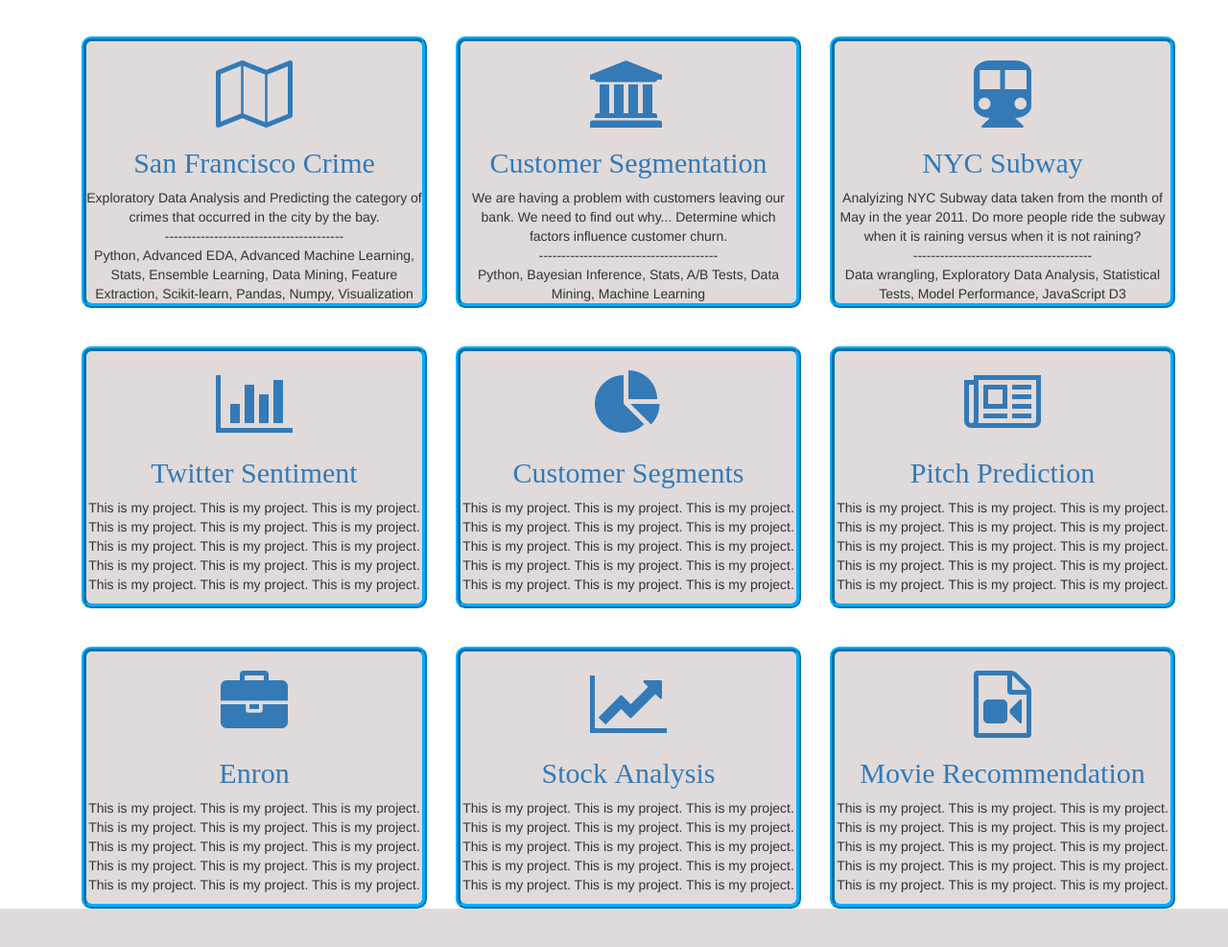
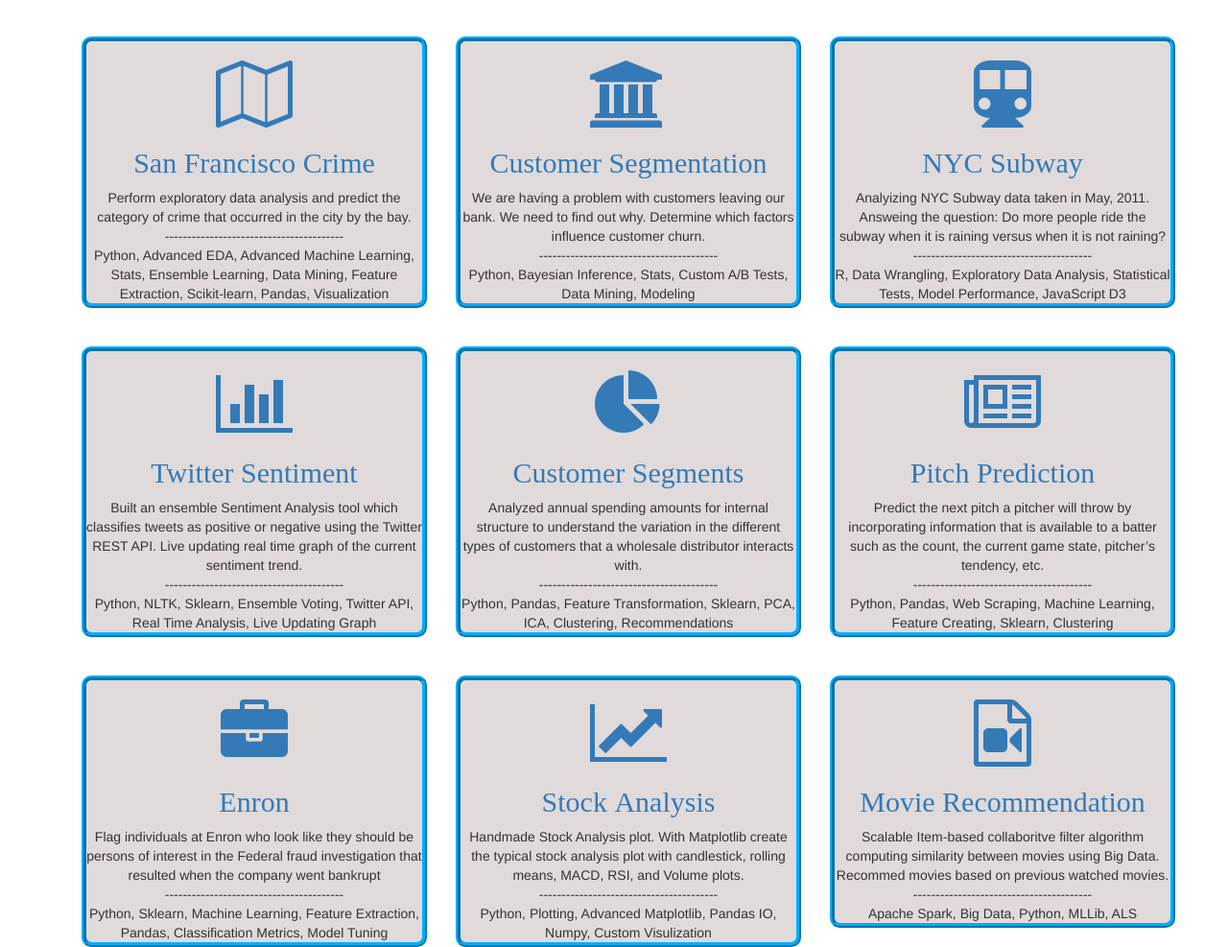
Before and after one commit to mevanoff24/profileSite, a Django app: page /projects/ in a window 1280 px wide. Shown: the part 142-1129 px from the top of the page at 96% size. Before the commit the page ends 1089 px from the top, so only its background shows below. Run offline with Django 3.2, Linux system fonts and the light colour scheme; some libraries are stand-ins or nearby versions.

Commit message:
content: update project description

```diff
--- a/src/templates/projects.html
+++ b/src/templates/projects.html
@@ -30,9 +30,9 @@
 				</br>
 				<a href="{% url 'sfcrime' %}"<i class="fa fa-map-o fa-5x"></i>
 				<h2 class='text-align-center'>San Francisco Crime</h2></a>
-				<div>Exploratory Data Analysis and Predicting the category of crimes that occurred in the city by the bay.</div>
+				<div>Perform exploratory data analysis and predict the category of crime that occurred in the city by the bay.</div>
 				<div>----------------------------------------</div>
-				<div>Python, Advanced EDA, Advanced Machine Learning, Stats, Ensemble Learning, Data Mining, Feature Extraction, Scikit-learn, Pandas, Numpy, Visualization</div>
+				<div>Python, Advanced EDA, Advanced Machine Learning, Stats, Ensemble Learning, Data Mining, Feature Extraction, Scikit-learn, Pandas, Visualization</div>
 			</div>
 		</div>
 
@@ -41,9 +41,9 @@
 				</br>
 				<a href="{% url 'customersegmentation' %}"<i class="fa fa-university fa-5x"></i>
 				<h2 class='text-align-center'>Customer Segmentation</h2></a>
-				<div>We are having a problem with customers leaving our bank. We need to find out why... Determine which factors influence customer churn.</div>
+				<div>We are having a problem with customers leaving our bank. We need to find out why. Determine which factors influence customer churn.</div>
 				<div>----------------------------------------</div>
-				<div>Python, Bayesian Inference, Stats, A/B Tests, Data Mining, Machine Learning</div>
+				<div>Python, Bayesian Inference, Stats, Custom A/B Tests, Data Mining, Modeling</div>
 			</div>
 		</div>
 
@@ -52,9 +52,9 @@
 				</br>
 				<a href="{% url 'nycsubway' %}"<i class="fa fa-subway fa-5x"></i>
 				<h2 class='text-align-center'>NYC Subway</h2></a>
-				<div>Analyizing NYC Subway data taken from the month of May in the year 2011. Do more people ride the subway when it is raining versus when it is not raining?</div>
+				<div>Analyizing NYC Subway data taken in May, 2011. Answeing the question: Do more people ride the subway when it is raining versus when it is not raining?</div>
 				<div>----------------------------------------</div>
-				<div>Data wrangling, Exploratory Data Analysis, Statistical Tests, Model Performance, JavaScript D3</div>
+				<div>R, Data Wrangling, Exploratory Data Analysis, Statistical Tests, Model Performance, JavaScript D3</div>
 			</div>
 		</div>
 
@@ -72,7 +72,9 @@
 				</br>
 				<a href="https://github.com/mevanoff24/DataScience/tree/master/TwitterSentimentAnalysis"<i class="fa fa-bar-chart fa-5x"></i>
 				<h2 class='text-align-center'>Twitter Sentiment</h2></a>
-				<p>This is my project. This is my project. This is my project. This is my project. This is my project. This is my project. This is my project. This is my project. This is my project. This is my project. This is my project. This is my project. This is my project. This is my project. This is my project.</p>
+				<div>Built an ensemble Sentiment Analysis tool which classifies tweets as positive or negative using the Twitter REST API. Live updating real time graph of the current sentiment trend.</div>
+				<div>----------------------------------------</div>
+				<div>Python, NLTK, Sklearn, Ensemble Voting, Twitter API, Real Time Analysis, Live Updating Graph</div>
 			</div>
 		</div>
 
@@ -81,7 +83,9 @@
 				</br>
 				<a href="{% url 'customersegments' %}"<i class="fa fa-pie-chart fa-5x"></i>
 				<h2 class='text-align-center'>Customer Segments</h2></a>
-				<p>This is my project. This is my project. This is my project. This is my project. This is my project. This is my project. This is my project. This is my project. This is my project. This is my project. This is my project. This is my project. This is my project. This is my project. This is my project.</p>
+				<div>Analyzed annual spending amounts for internal structure to understand the variation in the different types of customers that a wholesale distributor interacts with.</div>
+				<div>----------------------------------------</div>
+				<div>Python, Pandas, Feature Transformation, Sklearn, PCA, ICA, Clustering, Recommendations</div>
 			</div>
 		</div>
 
@@ -90,7 +94,9 @@
 				</br>
 				<a href="{% url 'pitchprediction' %}"<i class="fa fa-newspaper-o fa-5x"></i>
 				<h2 class='text-align-center'>Pitch Prediction</h2></a>
-				<p>This is my project. This is my project. This is my project. This is my project. This is my project. This is my project. This is my project. This is my project. This is my project. This is my project. This is my project. This is my project. This is my project. This is my project. This is my project.</p>
+				<div>Predict the next pitch a pitcher will throw by incorporating information that is available to a batter such as the count, the current game state, pitcher’s tendency, etc.</div>
+				<div>----------------------------------------</div>
+				<div>Python, Pandas, Web Scraping, Machine Learning, Feature Creating, Sklearn, Clustering</div>
 			</div>
 		</div>
 
@@ -108,7 +114,9 @@
 				</br>
 				<a href="{% url 'enron' %}"<i class="fa fa-briefcase fa-5x"></i>
 				<h2 class='text-align-center'>Enron</h2></a>
-				<p>This is my project. This is my project. This is my project. This is my project. This is my project. This is my project. This is my project. This is my project. This is my project. This is my project. This is my project. This is my project. This is my project. This is my project. This is my project.</p>
+				<div>Flag individuals at Enron who look like they should be persons of interest in the Federal fraud investigation that resulted when the company went bankrupt</div>
+				<div>----------------------------------------</div>
+				<div>Python, Sklearn, Machine Learning, Feature Extraction, Pandas, Classification Metrics, Model Tuning</div>
 			</div>
 		</div>
 
@@ -117,7 +125,9 @@
 				</br>
 				<a href="{% url 'stockanalysis' %}"<i class="fa fa-line-chart fa-5x"></i></i>
 				<h2 class='text-align-center'>Stock Analysis</h2></a>
-				<p>This is my project. This is my project. This is my project. This is my project. This is my project. This is my project. This is my project. This is my project. This is my project. This is my project. This is my project. This is my project. This is my project. This is my project. This is my project.</p>
+				<div>Handmade Stock Analysis plot. With Matplotlib create the typical stock analysis plot with candlestick, rolling means, MACD, RSI, and Volume plots.</div>
+				<div>----------------------------------------</div>
+				<div>Python, Plotting, Advanced Matplotlib, Pandas IO, Numpy, Custom Visulization</div>
 			</div>
 		</div>
 
@@ -126,7 +136,9 @@
 				</br>
 				<a href="https://github.com/mevanoff24/DataScience/tree/master/MovieRecommendation"<i class="fa fa-file-video-o fa-5x"></i>
 				<h2 class='text-align-center'>Movie Recommendation</h2></a>
-				<p>This is my project. This is my project. This is my project. This is my project. This is my project. This is my project. This is my project. This is my project. This is my project. This is my project. This is my project. This is my project. This is my project. This is my project. This is my project.</p>
+				<div>Scalable Item-based collaboritve filter algorithm computing similarity between movies using Big Data. Recommed movies based on previous watched movies.</div>
+				<div>----------------------------------------</div>
+				<div>Apache Spark, Big Data, Python, MLLib, ALS</div>
 			</div>
 		</div>
 
```
